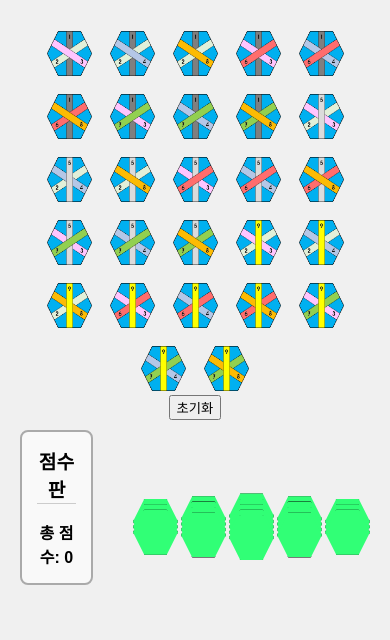
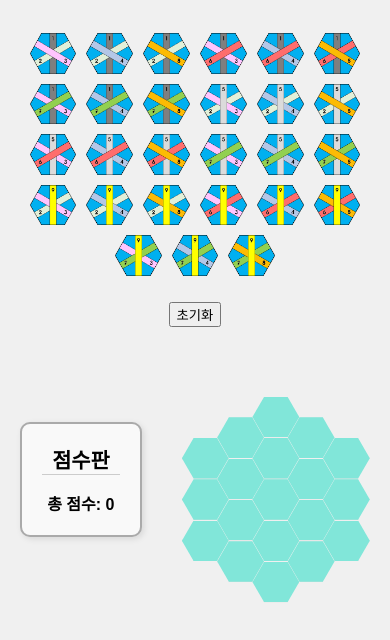
Before and after one commit to kinggodgirl/takeiteasy, a plain HTML site: page index.html in a window 390 px wide. Shown: the part 82-722 px from the top of the page. Drawn offline with Linux system fonts and the light colour scheme.

Commit message:
타일 크기 수정

```diff
--- a/style.css
+++ b/style.css
@@ -19,13 +19,21 @@ h1 {
   display: flex;
   flex-wrap: wrap;
   justify-content: center;
-  gap: 10px;
-  margin-bottom: 10px;
+  gap: 14px; /* ⬅️ 이전보다 넉넉한 타일 간 간격 */
+  max-width: 95vw;
+  padding: 10px;
+  margin: 20px auto;
+}
+@media screen and (max-width: 600px) {
+  #tile-bank {
+    gap: 10px;
+    padding: 6px;
+  }
 }
 
 /* 타일 이미지 */
 .tile {
-  width: 80px;
+  width: 12vw;
   height: auto;
   cursor: grab;
   transition: transform 0.2s;
@@ -40,35 +48,40 @@ h1 {
 
 /* 슬롯: 타일을 놓을 수 있는 자리 */
 .slot {
-  width: 100px;
-  height: 86.6px; /* width × 0.866 */
-  background-color: #31ff76;
+  width: 12vw;
+  height: calc(12vw * 0.866);
+  background-color: #81e6d9;
   clip-path: polygon(25% 0%, 75% 0%, 100% 50%, 75% 100%, 25% 100%, 0% 50%);
-  box-shadow: 0 0 0 1px #050505; /* 테두리처럼 보이게 */
-  box-sizing: border-box;
   touch-action: manipulation;
+  margin: 0.05vw;
+  border-radius: 6px;
+  box-shadow: 0 2px 4px rgba(0, 0, 0, 0.1);
+  transition: background-color 0.2s ease;
 }
 
 .row {
   display: flex;
   justify-content: center;
-  gap: 51px;
-  margin-top: -42.3px;
+  gap: 6vw;
+  margin-top: calc(-12vw * 0.433);
 }
 
 #scoreboard {
-  width: 200px;
-  padding: 15px;
+  width: 220px; /* 💡 조금 더 여유 있게 */
+  max-width: 90vw; /* 📱 작은 화면 대응 */
+  padding: 20px;
   background: #f9f9f9;
   border: 2px solid #aaa;
-  border-radius: 8px;
+  border-radius: 10px;
   font-family: sans-serif;
-  margin-top: -80px;
+  margin-top: -60px;
+  box-shadow: 2px 2px 6px rgba(0, 0, 0, 0.1);
 }
 
 #scoreboard h2 {
   margin-top: 0;
-  font-size: 1.2em;
+  font-size: 1.3em;
+  margin-bottom: 10px;
   border-bottom: 1px solid #ccc;
 }
 
@@ -80,7 +93,8 @@ h1 {
 
 #score-list li {
   margin: 5px 0;
-  font-size: 0.9em;
+  font-size: 1em;
+  line-height: 1.4em;
 }
 
 #total-score {
@@ -104,22 +118,3 @@ h1 {
   height: 100%;
   object-fit: contain;
 }
-@media screen and (max-width: 600px) {
-  #tile-bank {
-    max-width: 95vw;
-    flex-wrap: wrap;
-    justify-content: center;
-    margin: 0 auto;
-  }
-
-  .tile {
-    width: 45px;
-    height: 45px;
-    margin: 4px;
-  }
-
-  .slot {
-    width: 45px;
-    height: 45px;
-  }
-}
```
Also changed, not shown: 1 other file.
